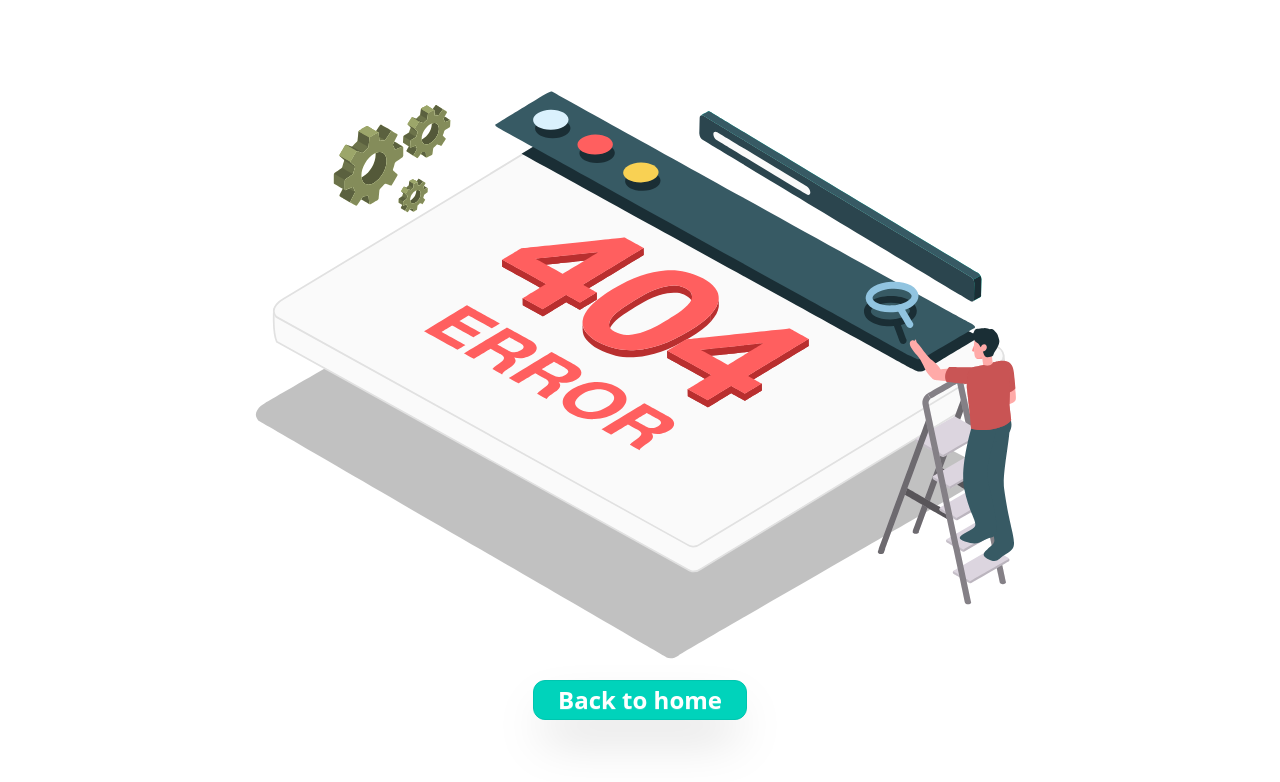
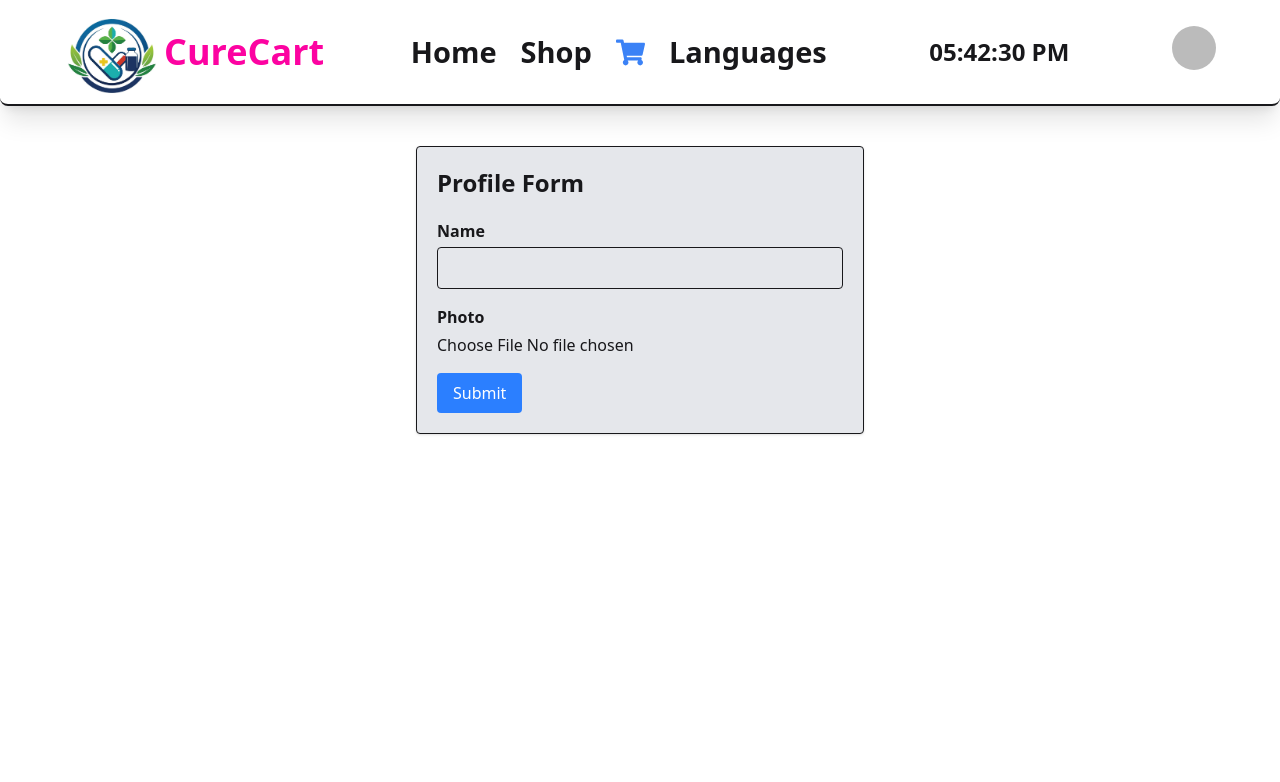
Before and after one commit to shakib071/Multi-Vendor-Medicine-Selling-E-commerce-Website-client, a React (Vite) app: page /update-profile in a window 1280 px wide. Shown: the top 782 px of the page. Built offline with nearby package versions, Linux system fonts and the light colour scheme; no server answers; sample sign-in values are in the browser's storage.

Commit message:
added update profile with react hook form

```diff
--- /dev/null
+++ b/src/Components/AuthLayout/UpdateProfile/UpdateProfile.jsx
@@ -0,0 +1,107 @@
+import React from 'react';
+import { useForm } from 'react-hook-form';
+import useAuth from '../../../Hooks/getAuth/useAuth';
+import { useNavigate } from 'react-router';
+import Loading from '../../Loading/Loading';
+import uploadImageBB from '../../../Hooks/UploadImage/uploadImageBB';
+
+const UpdateProfile = () => {
+
+    const {user,updateUserData,setUser,setLoading,loading} = useAuth();
+    const navigate = useNavigate();
+
+    const {
+    register,
+    handleSubmit,
+    formState: { errors },
+
+  } = useForm();
+
+  const onSubmit = async(data) => {
+
+    const name = data.name;
+    const photo = data.photo[0];
+    console.log(name,photo);
+
+    const photoURL = await uploadImageBB(photo);
+
+
+
+    updateUserData({displayName : name, photoURL : photoURL})
+        .then(()=>{
+            setUser({...user,displayName : name, photoURL : photoURL});
+            setLoading(false);
+
+            navigate('/');
+
+        })
+        .catch((error)=> {
+            console.log(error);
+            setUser(user);
+            setLoading(false);
+        });
+  };
+
+  if(loading){
+    return <Loading></Loading>;
+  }
+
+
+    return (
+        <div className="max-w-md bg-gray-200 mx-auto mt-10 p-5 border rounded shadow">
+      <h2 className="text-2xl font-bold mb-5">Profile Form</h2>
+      <form onSubmit={handleSubmit(onSubmit)}>
+        {/* Name Field */}
+        <div className="mb-4">
+          <label className="block mb-1 font-semibold">Name</label>
+          <input
+            type="text"
+            className="w-full border px-3 py-2 rounded"
+            {...register("name", { required: "Name is required" })}
+          />
+          {errors.name && (
+            <p className="text-red-500 text-sm mt-1">{errors.name.message}</p>
+          )}
+        </div>
+
+        {/* Photo Field */}
+        <div className="mb-4">
+          <label className="block mb-1 font-semibold">Photo</label>
+          <input
+            type="file"
+            accept="image/*"
+            className="w-full"
+            {...register("photo", { required: "Photo is required" })}
+          />
+          {errors.photo && (
+            <p className="text-red-500 text-sm mt-1">{errors.photo.message}</p>
+          )}
+        </div>
+
+        <button
+          type="submit"
+          className="bg-blue-500 text-white px-4 py-2 rounded hover:bg-blue-600"
+        >
+          Submit
+        </button>
+      </form>
+    </div>
+    );
+};
+
+export default UpdateProfile;
+
+
+//  updateUserData({displayName : username, photoURL : data.data.url})
+//                         .then(()=>{
+//                             setUser({...user,displayName : username, photoURL : data.data.url});
+//                             setLoading(false);
+
+//                             navigate('/');
+
+//                         })
+//                         .catch((error)=> {
+//                             console.log(error);
+//                             setUser(user);
+//                             setLoading(false);
+//                         });
--- a/src/Router/Router.jsx
+++ b/src/Router/Router.jsx
@@ -13,6 +13,7 @@ import CategoryDetails from "../Components/HomeLayout/CategorySection/CategoryDe
 import Forbidden from "../Components/Forbidden/Forbidden";
 import PrivateRouter from "../PrivateRouter/PrivateRouter";
 import Error from "../Error/Error";
+import UpdateProfile from "../Components/AuthLayout/UpdateProfile/UpdateProfile";
 
 
 export const router = createBrowserRouter([
@@ -71,6 +72,11 @@ export const router = createBrowserRouter([
         errorElement: <Error></Error>,
       },
       {
+        path: '/update-profile',
+        element: <PrivateRouter><UpdateProfile></UpdateProfile></PrivateRouter>,
+        errorElement: <Error></Error>,
+      },
+      {
         path: '/dashboard',
         element: <PrivateRouter><Dashboard></Dashboard></PrivateRouter>,
         errorElement: <Error></Error>,
```
